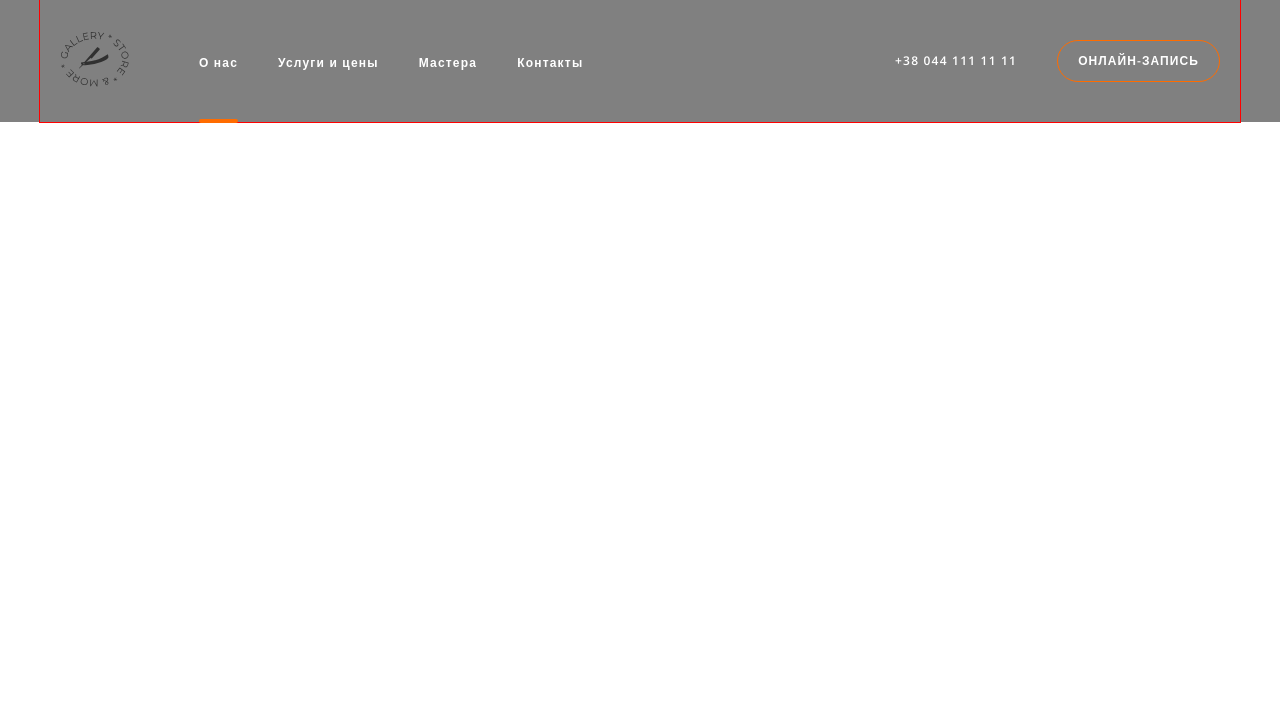
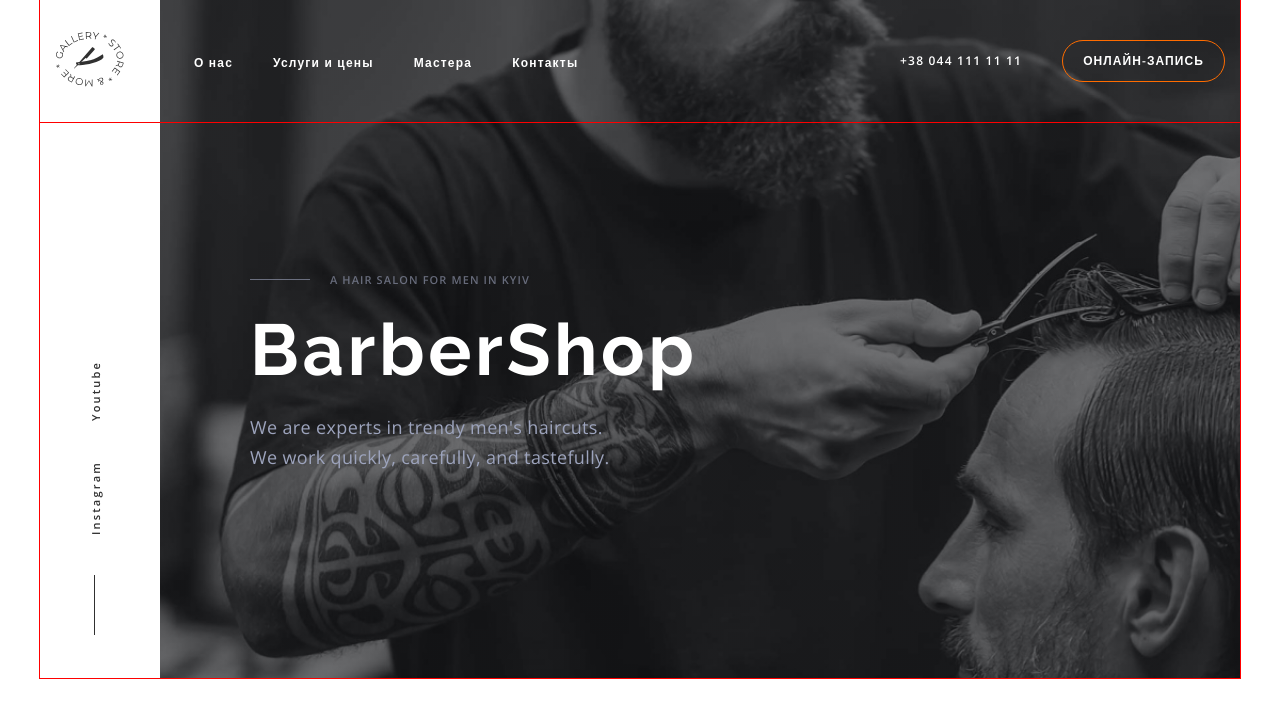
Before and after one commit to ROMAN1411/barbershop, a plain HTML site: page index.html in a window 1280 px wide. Drawn offline with nearby package versions, Linux system fonts and the light colour scheme.

Commit message:
Module-08 adaptive-hero

```diff
--- a/index.html
+++ b/index.html
@@ -98,7 +98,7 @@
         </div>
     </header>
 
-    <!-- <main>
+    <main>
 
         <section class="hero">
             <div class="container hero__container">
@@ -114,7 +114,7 @@
                     </ul>
                 </div>
 
-                <div class="hero__right container" lang="en">
+                <div class="hero__right" lang="en">
                     <p class="pre-title hero__pre-title pre-title--light">A hair salon for men in Kyiv</p>
                     <h1 class="hero__title">BarberShop</h1>
                     <p class="after-title after-title--light hero__after-title">We are experts in trendy men's haircuts.
@@ -123,7 +123,7 @@
             </div>
         </section>
 
-        <section class="about">
+        <!-- <section class="about">
             <div class="container about__container">
                 <ul class="about__list">
                     <li class="about__item">
@@ -184,9 +184,9 @@
                 </div>
             </div>
 
-        </section>
+        </section> -->
 
-        <section class="prices">
+        <!-- <section class="prices">
         <div class="container prices__container">
                 <p class="pre-title prices__pre-title pre-title--light">Проведи время в компании лучших мастеров</p>
                 <h2 class="section-title prices__section-title section-title--light">Услуги и цены</h2>
@@ -230,9 +230,9 @@
                 </div>
                 <button class="btn btn--light prices__btn" type="button">онлайн-запись</button>
         </div>
-        </section>
+        </section> -->
 
-        <section class="reasons">
+        <!-- <section class="reasons">
             <div class="container reasons__container">
 
                 <div class="reasons__left">
@@ -264,9 +264,9 @@
                 </div>
             </div>
 
-        </section>
+        </section> -->
 
-        <section class="masters">
+        <!-- <section class="masters">
             <div class="container masters__container">
 
                 <p class="pre-title masters__pre-title pre-title--dark">для настоящих ценителей атмосферы</p>
@@ -424,9 +424,9 @@
                     </li>
                 </ul>
             </div>
-        </section>
+        </section> -->
 
-        <section class="gallery">
+        <!-- <section class="gallery">
             <div class="container gallery__container">
                 <p class="pre-title gallery__pre-title pre-title--dark">На латинском языке “барба” означает “борода”</p>
                 <h2 class="visually-hidden">Галерея</h2>
@@ -445,9 +445,9 @@
                     </li>
                 </ul>
             </div>
-        </section>
+        </section> -->
 
-        <section class="contact-wrap">
+        <!-- <section class="contact-wrap">
             <div class="container contact-wrap__container">
 
                 <section class="online">
@@ -497,9 +497,9 @@
                 </section>
 
             </div>
-        </section>
+        </section> -->
 
-    </main> -->
+    </main>
 
     <!-- <footer class="footer">
         <div class="container footer__container">
--- a/sass/components/_container.scss
+++ b/sass/components/_container.scss
@@ -17,5 +17,7 @@
 
     @media screen and (min-width: 1200px) {
         width: 1200px;
+        padding-left: 15px;
+        padding-right: 15px;
     }
 }
--- a/sass/layout/_header.scss
+++ b/sass/layout/_header.scss
@@ -1,7 +1,7 @@
 .header {
     position: absolute;
     width: 100%;
-    background-color: gray;
+    // background-color: gray;
 
     &__container {
         display: flex;
@@ -25,7 +25,7 @@
 
     @media screen and (min-width: 768px) {
         fill: getColor('secondary-title');
-        margin-right: 64px;
+        margin-right: 65px;
     }
 
     @media screen and (min-width: 1200px) {
@@ -73,18 +73,18 @@
         @media screen and (min-width: 1200px) {
         }
 
-        &--current::after {
-            @media screen and (min-width: 1200px) {
-                content: '';
-                position: absolute;
-                display: block;
-                background-color: getColor('accent');
-                width: 100%;
-                height: 4px;
-                border-radius: 2px;
-                bottom: -52px;
-            }
-        }
+        // &--current::after {
+        //     @media screen and (min-width: 1200px) {
+        //         content: '';
+        //         position: absolute;
+        //         display: block;
+        //         background-color: getColor('accent');
+        //         width: 100%;
+        //         height: 4px;
+        //         border-radius: 2px;
+        //         bottom: -52px;
+        //     }
+        // }
     }
 }
 
--- a/sass/layout/_hero.scss
+++ b/sass/layout/_hero.scss
@@ -1,16 +1,49 @@
 .hero {
-    outline: 1px solid green;
-    max-width: 1280px;
     background-image: linear-gradient(rgba(25, 28, 38, 0.2), rgba(25, 28, 38, 0.2)),
-        url(../images/main-bg.jpg);
+        url('../images/main-bg-mob.jpg');
     background-repeat: no-repeat;
-    // background-position: 155px 0;
     background-position: center;
+    background-size: cover;
     margin: 0 auto;
+
+    @media (min-device-pixel-ratio: 2),
+        (min-resolution: 192dpi),
+        (min-resolution: 2dppx) {
+            background-image: linear-gradient(rgba(25, 28, 38, 0.2), rgba(25, 28, 38, 0.2)),
+            url('/images/main-bg-mob-2x.jpg');
+        }
+
+    @media screen and (min-width: 768px) {
+        background-image: linear-gradient(rgba(25, 28, 38, 0.2), rgba(25, 28, 38, 0.2)),
+        url('/images/main-bg-tab.jpg');
+        background-position: 160px 0;
+        max-width: 768px;
+
+
+        @media (min-device-pixel-ratio: 2),
+        (min-resolution: 192dpi),
+        (min-resolution: 2dppx) {
+            background-image: linear-gradient(rgba(25, 28, 38, 0.2), rgba(25, 28, 38, 0.2)),
+            url('/images/main-bg-tab-2x.jpg');
+        }
+    }
+
+    @media screen and (min-width: 1200px){
+        background-image: linear-gradient(rgba(25, 28, 38, 0.2), rgba(25, 28, 38, 0.2)),
+        url('/images/main-bg-desk.jpg');
+        background-position: 120px 0;
+        max-width: 1200px;
+
+        @media (min-device-pixel-ratio: 2),
+        (min-resolution: 192dpi),
+        (min-resolution: 2dppx) {
+            background-image: linear-gradient(rgba(25, 28, 38, 0.2), rgba(25, 28, 38, 0.2)),
+            url('/images/main-bg-desk-2x.jpg');
+        }
+    }
 
     &__container {
         display: flex;
-        width: 100%;
     }
 
     &__left {
@@ -18,11 +51,18 @@
             display: none;
         }
 
-        width: 100px;
+        width: 90px;
         display: flex;
         align-items: flex-end;
-        padding-left: 28px;
+        padding-left: 20px;
         padding-bottom: 25px;
+        padding-right: 95px;
+
+        @media screen and (min-width: 1200px) {
+            padding-left: 30px;
+            padding-right: 75px;
+        }
+
 
         .hero__social {
             transform: rotate(-90deg);
@@ -40,8 +80,19 @@
         // background-size: cover;
 
         padding-top: 208px;
-        padding-left: 31px;
         padding-bottom: 183px;
+
+        @media screen and (min-width: 768px) {
+            padding-top: 272px;
+            padding-left: 120px;
+            padding-bottom: 245px;
+        }
+
+        @media screen and (min-width: 1200px) {
+            padding-top: 272px;
+            padding-left: 90px;
+            padding-bottom: 206px;
+        }
 
 
         // padding-top: 272px;
@@ -57,6 +108,10 @@
         font-family: 'Raleway', sans-serif;
         @include font (700, 48px, 56px, 0.05em);
 
+        @media screen and (min-width: 1200px) {
+            @include font (700, 72px, 85px, 0.05em);
+        }
+
 
         // @include font (700, 72px, 85px, 0.05em);
         color: getColor('primary-title');
@@ -64,8 +119,15 @@
     }
 
     &__after-title {
-        max-width: 306px;
+        @include font (400, 16px, 26px, 0.02em);
+        width: 306px;
 
-        @include font (400, 16px, 26px, 0.02em);
+        @media screen and (min-width: 768px) {
+            width: 365px;
+        }
+
+        @media screen and (min-width: 1200px) {
+            @include font (400, 18px, 30px, 0.02em);
+        }
     }
 }
```
Also changed, not shown: css/main.css, css/main.min.css, images/main-bg-desk-2x.jpg (added), images/main-bg-desk.jpg (added), images/main-bg-mob-2x.jpg (renamed from images/bg-mob-2x.jpg), images/main-bg-mob.jpg (renamed from images/bg-mob.jpg), images/main-bg-tab-2x.jpg (added), images/main-bg-tab.jpg (added), images/main-bg.jpg (deleted), 2 other files.
